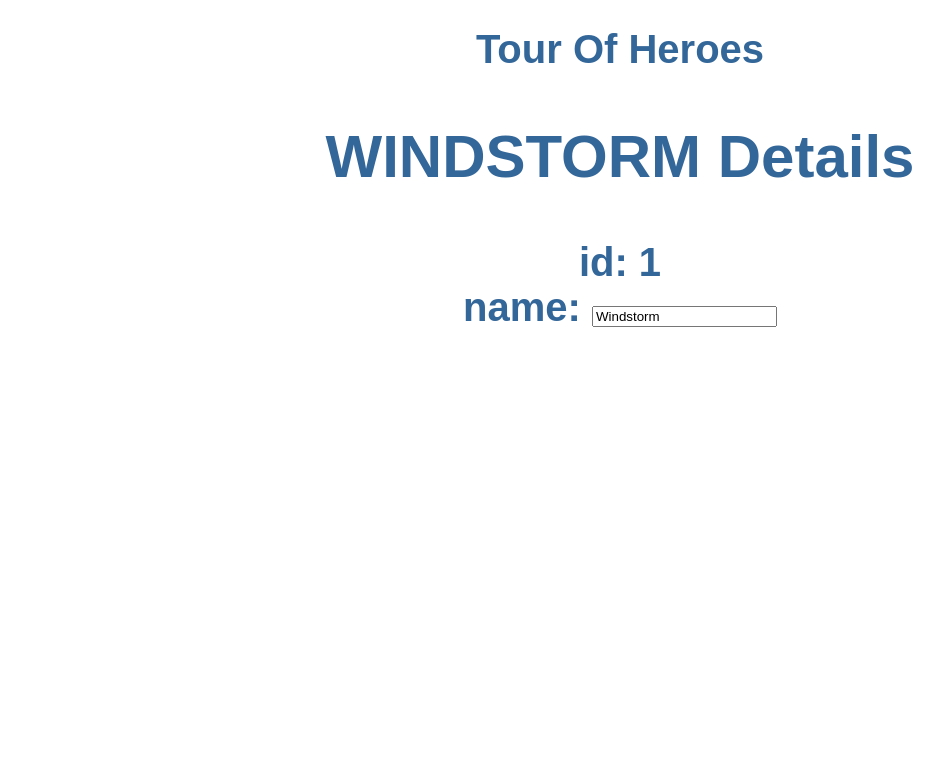
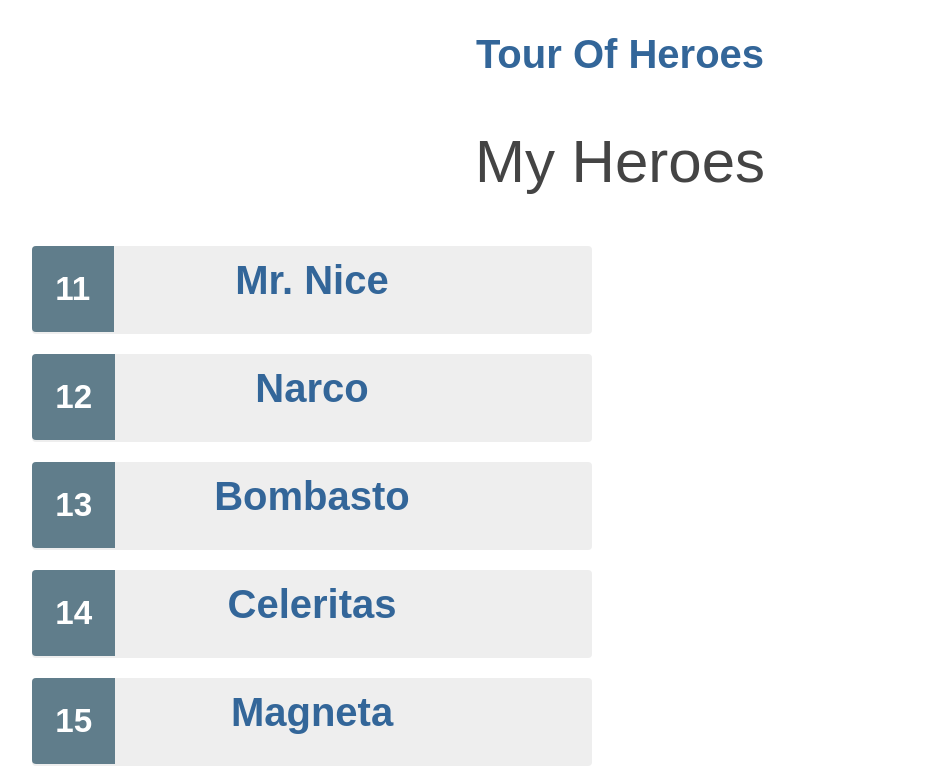
Before and after one commit to AjRoBSeYeR/angular-tour-of-heroes, an Angular app: page / in a window 1280 px wide. Shown: the top 784 px of the page, without its empty margins (20-963 px from the left). Built offline with nearby package versions, Linux system fonts and the light colour scheme.

Commit message:
listado de heroes

```diff
--- a/src/app/heroes/heroes.component.css
+++ b/src/app/heroes/heroes.component.css
@@ -0,0 +1,48 @@
+/* HeroesComponent's private CSS styles */
+.selected {
+  background-color: #CFD8DC !important;
+  color: white;
+}
+.heroes {
+  margin: 0 0 2em 0;
+  list-style-type: none;
+  padding: 0;
+  width: 15em;
+}
+.heroes li {
+  cursor: pointer;
+  position: relative;
+  left: 0;
+  background-color: #EEE;
+  margin: .5em;
+  padding: .3em 0;
+  height: 1.6em;
+  border-radius: 4px;
+}
+.heroes li.selected:hover {
+  background-color: #BBD8DC !important;
+  color: white;
+}
+.heroes li:hover {
+  color: #607D8B;
+  background-color: #DDD;
+  left: .1em;
+}
+.heroes .text {
+  position: relative;
+  top: -3px;
+}
+.heroes .badge {
+  display: inline-block;
+  font-size: 0.83em;
+  color: white;
+  padding: 0.8em 0.7em 0 0.7em;
+  background-color: #607D8B;
+  line-height: 1em;
+  position: absolute;
+  left: 0;
+  top: 0;
+  height: 1.8em;
+  margin-right: .8em;
+  border-radius: 4px 0 0 4px;
+}
--- a/src/app/heroes/heroes.component.html
+++ b/src/app/heroes/heroes.component.html
@@ -1,7 +1,18 @@
-<h2>{{ hero.name | uppercase }} Details</h2>
-<div><span>id: </span>{{hero.id}}</div>
-<div>
-    <label>name:
-      <input [(ngModel)]="hero.name" placeholder="name">
-    </label>
+<div *ngIf="selectedHero">
+    <h2>{{ selectedHero.name | uppercase }} Details</h2>
+    <div><span>id: </span>{{selectedHero.id}}</div>
+    <div>
+      <label>name:
+        <input [(ngModel)]="selectedHero.name" placeholder="name">
+      </label>
+    </div>
 </div>
+
+<h2>My Heroes</h2>
+<ul class="heroes">
+  <li *ngFor="let hero of heroes"
+     (click)="onSelect(hero)"
+     [class.selected]="hero === selectedHero">
+    <span class="badge">{{hero.id}}</span> {{hero.name}}
+  </li>
+</ul>
--- a/src/app/heroes/heroes.component.ts
+++ b/src/app/heroes/heroes.component.ts
@@ -1,5 +1,6 @@
 import { Component, OnInit } from '@angular/core';
 import { Hero } from '../hero';
+import { HEROES } from '../mock-heroes';
 
 @Component({
   selector: 'app-heroes',
@@ -9,15 +10,17 @@ import { Hero } from '../hero';
 export class HeroesComponent implements OnInit {
 
 
-  hero: Hero = {
-    id: 1,
-    name: 'Windstorm'
-  };
-
+  heroes = HEROES;
+  selectedHero: Hero;
 
   constructor() { }
 
   ngOnInit() {
   }
 
+
+ onSelect(hero: Hero): void{
+    this.selectedHero= hero;
+ }
+
 }
--- /dev/null
+++ b/src/app/mock-heroes.ts
@@ -0,0 +1,14 @@
+import { Hero } from './hero';
+
+export const HEROES: Hero[] = [
+  { id: 11, name: 'Mr. Nice' },
+  { id: 12, name: 'Narco' },
+  { id: 13, name: 'Bombasto' },
+  { id: 14, name: 'Celeritas' },
+  { id: 15, name: 'Magneta' },
+  { id: 16, name: 'RubberMan' },
+  { id: 17, name: 'Dynama' },
+  { id: 18, name: 'Dr IQ' },
+  { id: 19, name: 'Magma' },
+  { id: 20, name: 'Tornado' }
+];
--- a/src/styles.css
+++ b/src/styles.css
@@ -1 +1,65 @@
-/* You can add global styles to this file, and also import other style files */
+/* Master Styles */
+h1 {
+    color: #369;
+    font-family: Arial, Helvetica, sans-serif;
+    font-size: 250%;
+  }
+  h2, h3 {
+    color: #444;
+    font-family: Arial, Helvetica, sans-serif;
+    font-weight: lighter;
+  }
+  body {
+    margin: 2em;
+  }
+  body, input[text], button {
+    color: #888;
+    font-family: Cambria, Georgia;
+  }
+  a {
+    cursor: pointer;
+    cursor: hand;
+  }
+  button {
+    font-family: Arial;
+    background-color: #eee;
+    border: none;
+    padding: 5px 10px;
+    border-radius: 4px;
+    cursor: pointer;
+    cursor: hand;
+  }
+  button:hover {
+    background-color: #cfd8dc;
+  }
+  button:disabled {
+    background-color: #eee;
+    color: #aaa;
+    cursor: auto;
+  }
+
+  /* Navigation link styles */
+  nav a {
+    padding: 5px 10px;
+    text-decoration: none;
+    margin-right: 10px;
+    margin-top: 10px;
+    display: inline-block;
+    background-color: #eee;
+    border-radius: 4px;
+  }
+  nav a:visited, a:link {
+    color: #607D8B;
+  }
+  nav a:hover {
+    color: #039be5;
+    background-color: #CFD8DC;
+  }
+  nav a.active {
+    color: #039be5;
+  }
+
+  /* everywhere else */
+  * {
+    font-family: Arial, Helvetica, sans-serif;
+  }
```
Also changed, not shown: 1 other file (tests, documents, lock files or other folders).
